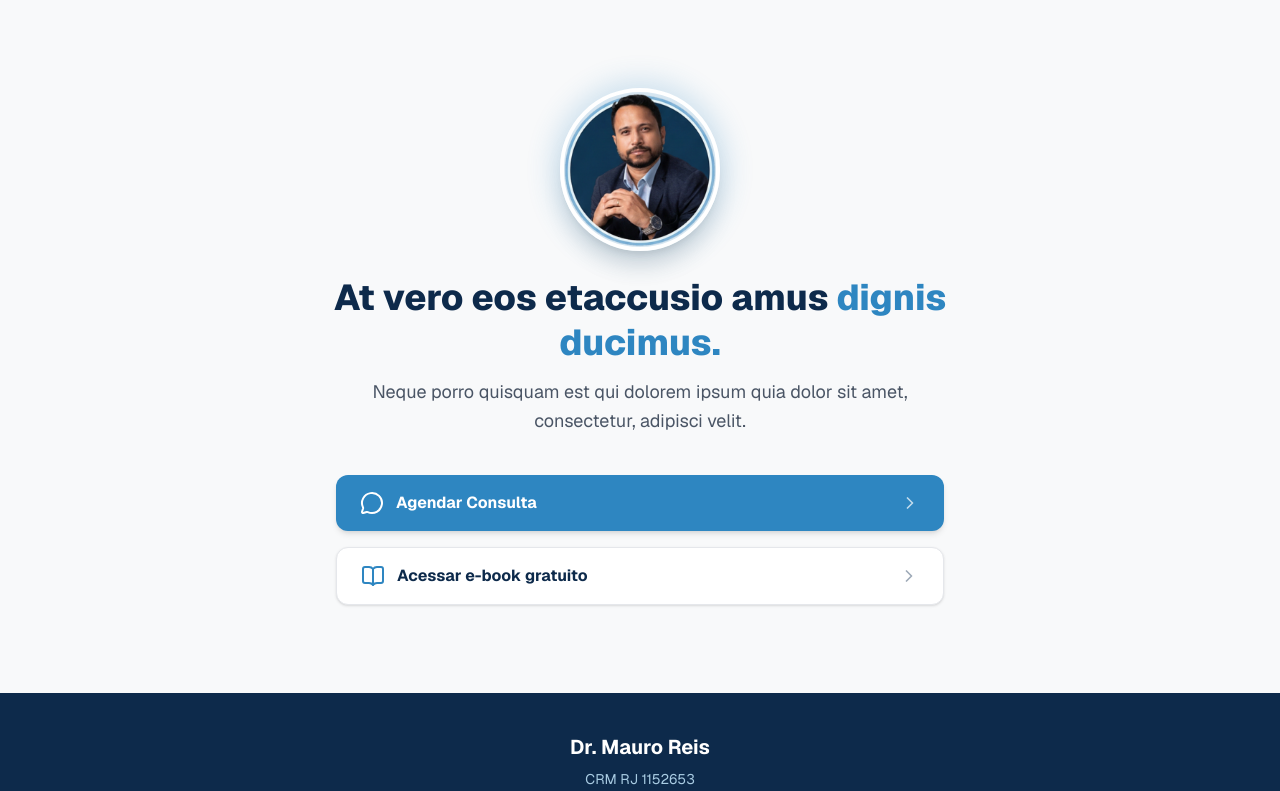
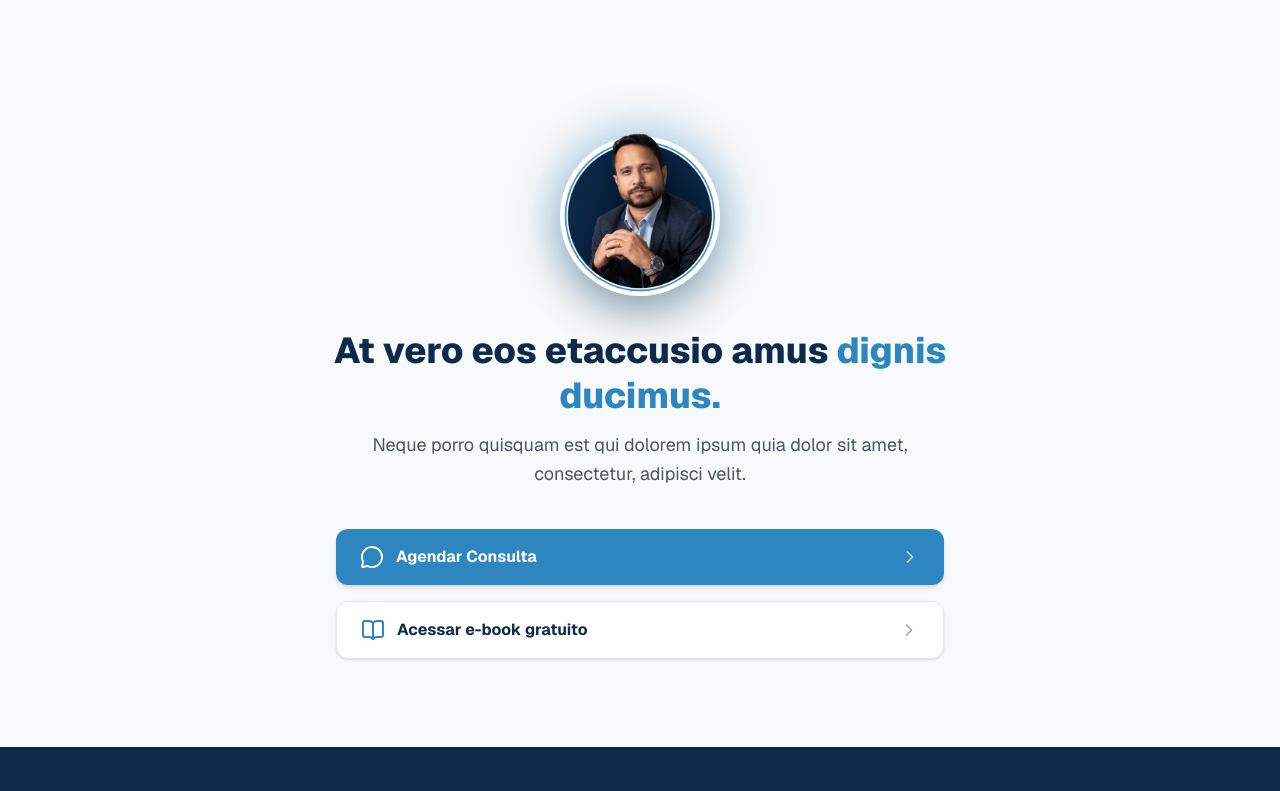
Before and after one commit to rodrigomacedo07/lp-drmauroreis, a Next.js app: page / in a window 1280 px wide. Shown: the top 791 px of the page. Built offline with nearby package versions, Linux system fonts and the light colour scheme.

Commit message:
style: ajusta alinhamento e sombras do pop-out do avatar

```diff
--- a/app/page.tsx
+++ b/app/page.tsx
@@ -22,16 +22,27 @@ export default function LPDrmauroReis() {
       {/* CONTEÚDO PRINCIPAL (HERO + CTAs) */}
       <main className="flex-1 flex flex-col items-center justify-center p-6 text-center max-w-2xl mx-auto w-full mt-8 md:mt-16">
 
-        {/* FOTO E IDENTIFICAÇÃO */}
-        <div className="relative mb-6">
-          <div className="absolute inset-0 bg-[#2E86C1] rounded-full blur-md opacity-20 transform scale-110"></div>
-          <Image
-            src="/miniatura_ebook_dr.png"
-            alt="Dr. Mauro Reis"
-            width={160}
-            height={160}
-            className="relative rounded-full border-4 border-white shadow-xl object-cover"
-          />
+{/* FOTO E IDENTIFICAÇÃO - POP-OUT DEFINITIVO COM SOMBRA COMBINADA E ALINHAMENTO PELA BASE */}
+        {/* mt-12 dá espaço em cima para a cabeça vazar sem trombar no conteúdo anterior */}
+        <div className="relative w-40 h-40 mx-auto mt-12 mb-8">
+
+          {/* 1. O SELO CIRCULAR (FUNDO DO AVATAR) */}
+          {/* CORREÇÃO DO ERRO VSCODE: Juntei a profundidade (rgba 0,0,0) e o glow (rgba 46,134,193) em uma única classe shadow-[...] */}
+          <div className="absolute inset-0 rounded-full bg-white border-4 border-white shadow-[0_25px_50px_-12px_rgba(0,0,0,0.3),0_0_40px_10px_rgba(46,134,193,0.35)] z-0"></div>
+
+          {/* 2. A IMAGEM DO MÉDICO (POP-OUT) */}
+          {/* CORREÇÃO DE ALINHAMENTO: bottom-0 garante que o tronco fique ancorado no fundo do selo. */}
+          <div className="absolute bottom-0 left-0 w-full z-10 flex justify-center">
+            <Image
+              src="/foto_perfil_dr.png" // O arquivo PNG sem fundo recortado
+              alt="Dr. Mauro Reis"
+              width={160} // Largura idêntica ao selo
+              height={210} // Altura MAIOR que o selo para a cabeça sobrar pra cima
+              // rounded-b-full garante que as pontas de baixo da foto acompanhem a curva do selo!
+              className="object-cover rounded-b-full"
+              style={{ objectPosition: 'bottom' }} // Força o alinhamento da imagem a partir de baixo
+            />
+          </div>
         </div>
 
         <h1 className="text-3xl md:text-4xl font-extrabold mb-3 leading-tight">
```
Also changed, not shown: public/foto_perfil_dr.png (added), public/foto_perfil_dr.webp (added).
